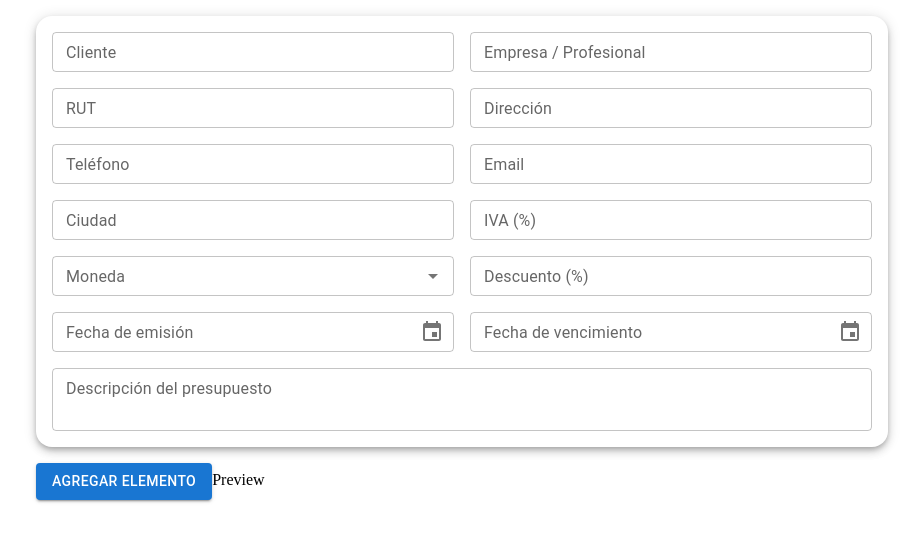
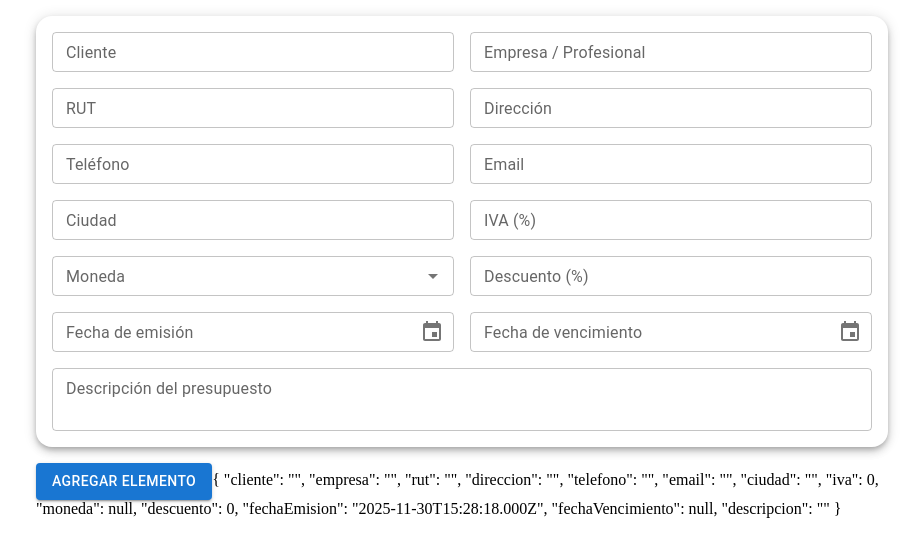
Before and after one commit to rodrigoverasantis/presupuestador-react-mui, a React (Vite) app: page / in a window 1280 px wide. Shown: the top 556 px of the page, without its empty margins (178-1101 px from the left). Built offline with nearby package versions, Linux system fonts and the light colour scheme.

Commit message:
feat: Actualización para mandar los datos al componente Preview.

```diff
--- a/src/App.tsx
+++ b/src/App.tsx
@@ -19,7 +19,9 @@ export default function App() {
         handleEliminar={useApp.handleEliminar}
         handleEditar={useApp.handleEditar}
       />
-      <Preview />
+      <Preview
+        form={useApp.form}
+      />
     </Container>
   );
 }
--- a/src/components/Preview.tsx
+++ b/src/components/Preview.tsx
@@ -1,3 +1,5 @@
-export default function Preview() {
-  return <label>Preview</label>;
+import type { PreviewPropsInterface } from "../interfaces";
+
+export default function Preview(props: PreviewPropsInterface) {
+  return <label>{JSON.stringify(props.form, null, 2)}</label>;
 }
```
